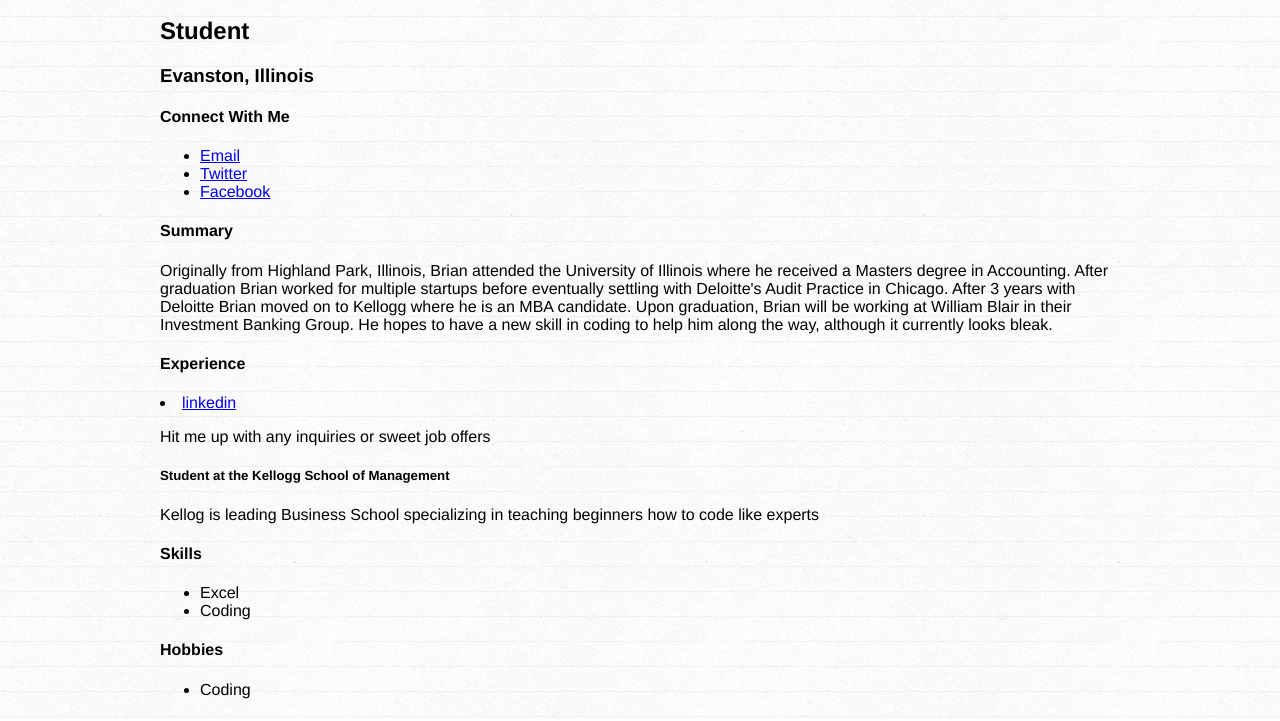
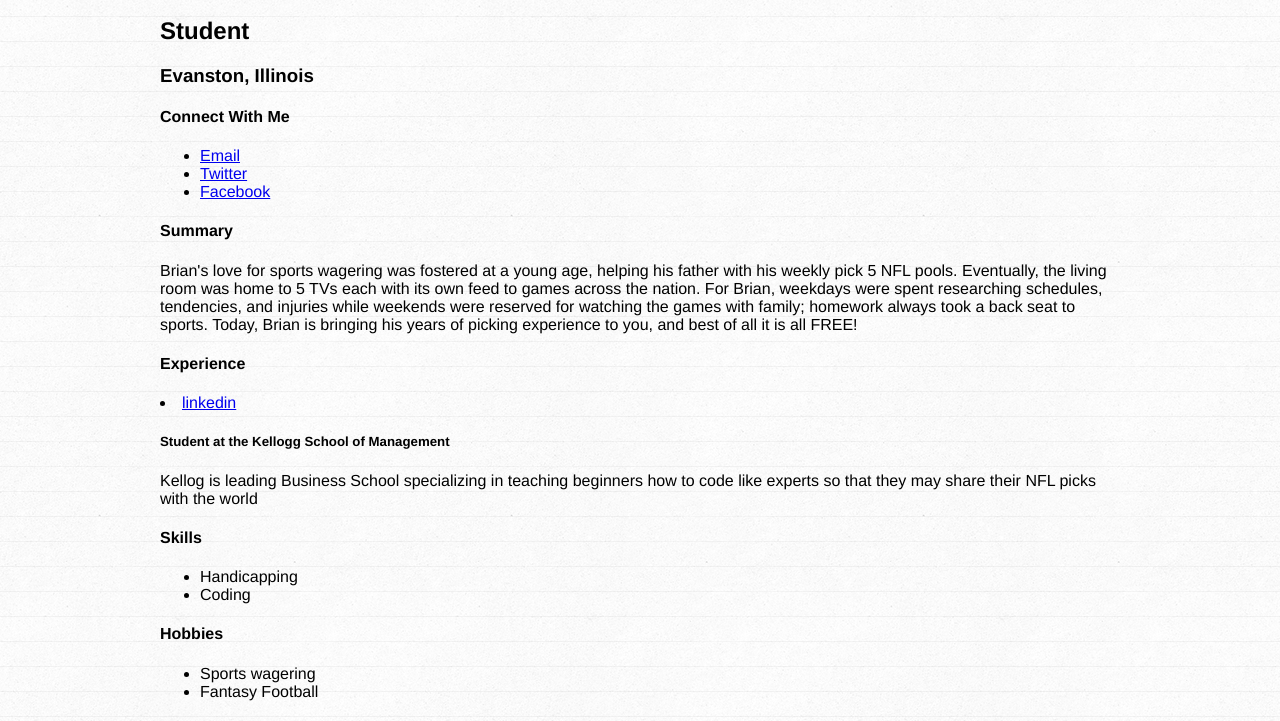
Before and after one commit to BrianDeutsch/BrianDeutsch.github.io, a plain HTML site: page index.html in a window 1280 px wide. Shown: the part 519-1240 px from the top of the page. Drawn offline with Linux system fonts and the light colour scheme.

Commit message:
football

```diff
--- a/index.html
+++ b/index.html
@@ -1,7 +1,7 @@
 <!DOCTYPE html>
 <html>
 <head>
-  <title>My Sweet Profile!</title>
+  <title>Win Now!</title>
   <meta charset="UTF-8">
   <link rel="stylesheet" type="text/css" href="style.css">
 </head>
@@ -24,31 +24,31 @@
     <section>
       <h4>Summary</h4>
       <p>
-        Originally from Highland Park, Illinois, Brian attended the University of Illinois where he received a Masters degree in Accounting.  After graduation Brian worked for multiple startups before eventually settling with Deloitte's Audit Practice in Chicago.  After 3 years with Deloitte Brian moved on to Kellogg where he is an MBA candidate.  Upon graduation, Brian will be working at William Blair in their Investment Banking Group.  He hopes to have a new skill in coding to help him along the way, although it currently looks bleak.
+        Brian's love for sports wagering was fostered at a young age, helping his father with his weekly pick 5 NFL pools.  Eventually, the living room was home to 5 TVs each with its own feed to games across the nation.  For Brian, weekdays were spent researching schedules, tendencies, and injuries while weekends were reserved for watching the games with family; homework always took a back seat to sports.  Today, Brian is bringing his years of picking experience to you, and best of all it is all FREE!
       </p>
     </section>
     <section>
       <h4>Experience</h4>
       <section>
         <li><a href="https://www.linkedin.com/nhome/?trk=">linkedin</a></li>
-        <p>Hit me up with any inquiries or sweet job offers</p>
       </section>
       <section>
         <h5>Student at the Kellogg School of Management</h5>
-        <p>Kellog is leading Business School specializing in teaching beginners how to code like experts</p>
+        <p>Kellog is leading Business School specializing in teaching beginners how to code like experts so that they may share their NFL picks with the world</p>
       </section>
     </section>
     <section>
       <h4>Skills</h4>
       <ul>
-        <li>Excel</li>
+        <li>Handicapping</li>
         <li>Coding</li>
       </ul>
     </section>
     <section>
       <h4>Hobbies</h4>
       <ul>
-        <li>Coding</li>
+        <li>Sports wagering</li>
+        <li>Fantasy Football</li>
       </ul>
     </section>
   </div>
```
